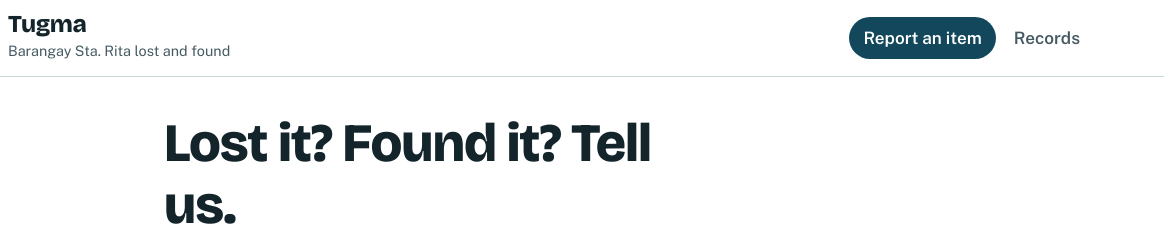
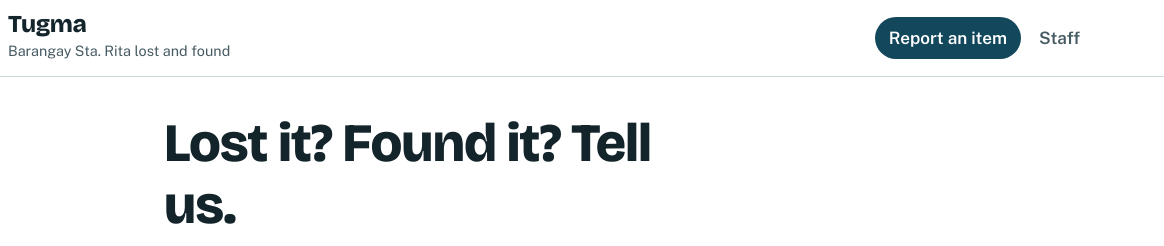
Before and after one commit to ricanotrika/tugma-barangay-system, a website: page index.html in a window 1280 px wide. Shown: the top 246 px of the page, 116-1280 px from the left. Drawn offline with nearby package versions, Linux system fonts and the light colour scheme.

Commit message:
Update index.html

```diff
--- a/index.html
+++ b/index.html
@@ -281,7 +281,7 @@ footer{text-align:center;color:var(--muted);font-size:.9rem;padding:0 20px 36px}
     </a>
     <nav class="nav" aria-label="Main">
       <a href="#/" id="nav-report">Report<span class="long"> an item</span></a>
-      <a href="#/staff" id="nav-staff">Records</a>
+      <a href="#/staff" id="nav-staff">Staff</a>
     </nav>
   </div>
 </header>
```
